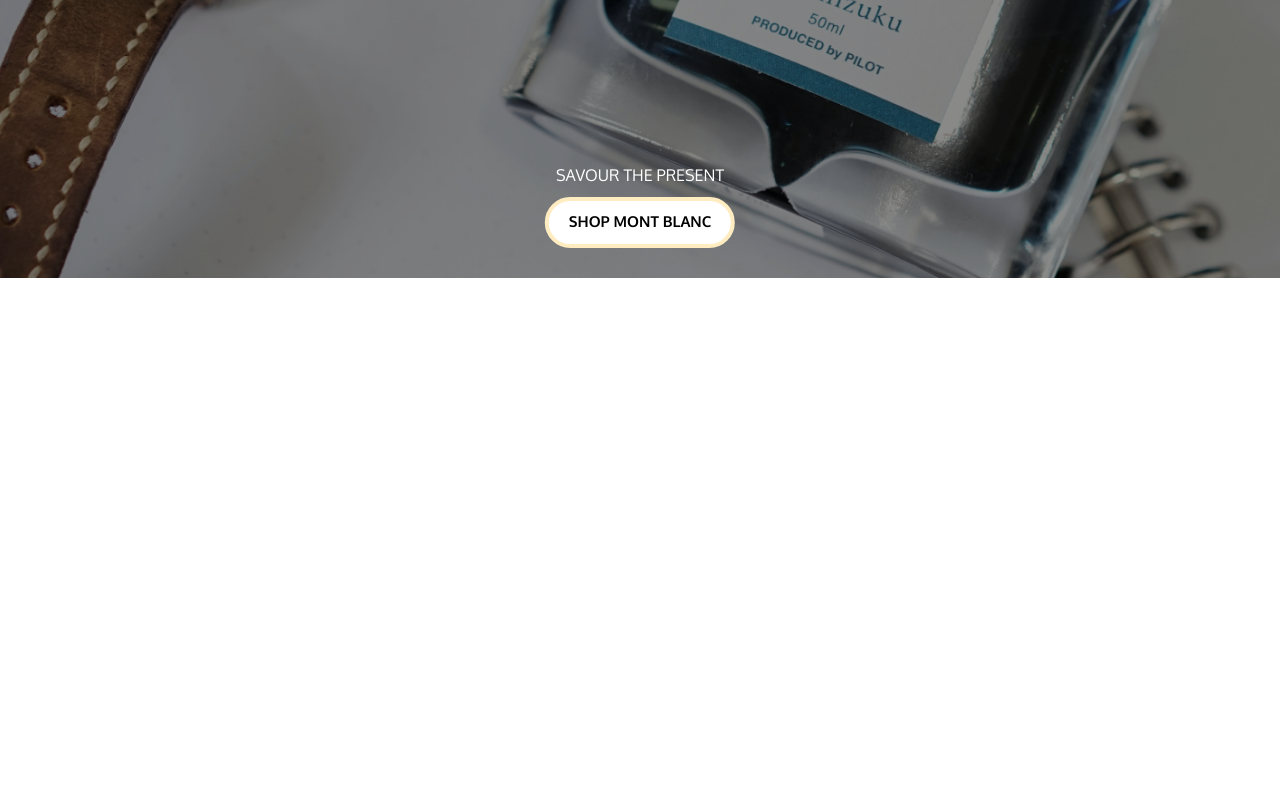
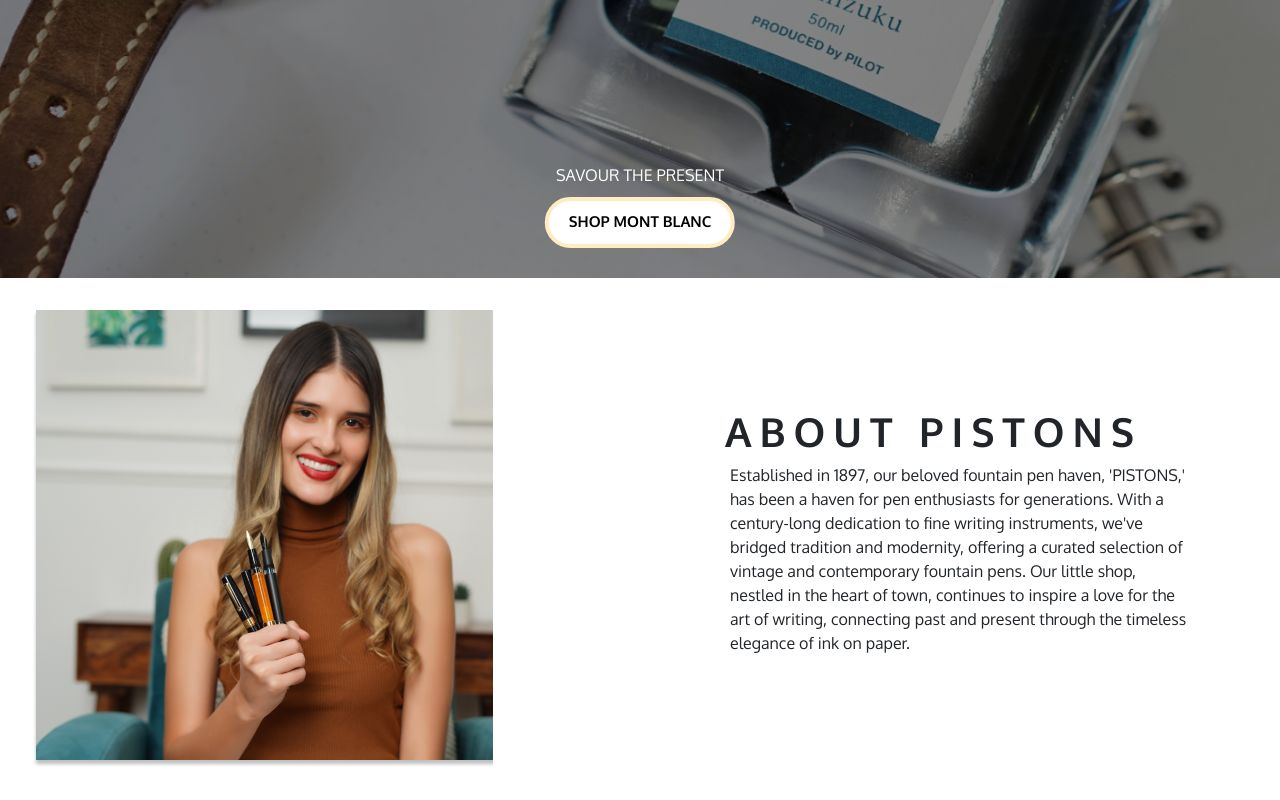
Before and after one commit to harshit-070/Elitefit-AI-Assignment, a Vue app: page / in a window 1280 px wide. Shown: the part 1968-2768 px from the top of the page. Before the commit the page ends 2246 px from the top, so only its background shows below. Built offline with nearby package versions, Linux system fonts and the light colour scheme.

Commit message:
Created the about section

```diff
--- a/src/App.vue
+++ b/src/App.vue
@@ -2,16 +2,18 @@
   <div>
     <Navbar />
     <Hero />
+    <About />
   </div>
 </template>
 
 <script>
 import Navbar from "./components/Navbar.vue";
 import Hero from "./components/Hero/Hero";
+import About from "./components/About/About.vue";
 
 export default {
   name: "App",
-  components: { Navbar, Hero },
+  components: { Navbar, Hero, About },
 };
 </script>
 
--- /dev/null
+++ b/src/components/About/About.vue
@@ -0,0 +1,25 @@
+<template>
+  <div id="about">
+    <div class="container">
+      <div class="row">
+        <div class="col-lg-6 col-md-12"><Swipe /></div>
+        <div class="col-lg-6 col-md-12"><Content /></div>
+      </div>
+    </div>
+  </div>
+</template>
+
+<script>
+import Swipe from "./Swipe.vue";
+import Content from "./Content.vue";
+
+export default {
+  name: "about",
+  components: {
+    Swipe,
+    Content,
+  },
+};
+</script>
+
+<style></style>
--- /dev/null
+++ b/src/components/About/Content.vue
@@ -0,0 +1,39 @@
+<template>
+  <div
+    class="container d-flex flex-column justify-content-center align-items-center h-100"
+  >
+    <div>
+      <h1>ABOUT PISTONS</h1>
+      <div>
+        <p>
+          Established in 1897, our beloved fountain pen haven, 'PISTONS,' has
+          been a haven for pen enthusiasts for generations. With a century-long
+          dedication to fine writing instruments, we've bridged tradition and
+          modernity, offering a curated selection of vintage and contemporary
+          fountain pens. Our little shop, nestled in the heart of town,
+          continues to inspire a love for the art of writing, connecting past
+          and present through the timeless elegance of ink on paper.
+        </p>
+      </div>
+    </div>
+  </div>
+</template>
+
+<script>
+export default {
+  name: "Content",
+};
+</script>
+
+<style scoped>
+h1 {
+  font-weight: 700;
+  letter-spacing: 0.5rem;
+}
+
+div {
+  padding: 0px 5px;
+  width: 30rem;
+  max-width: 100%;
+}
+</style>
--- /dev/null
+++ b/src/components/About/Swipe.vue
@@ -0,0 +1,36 @@
+<template>
+  <div class="container m-0">
+    <div class="image-container">
+      <img src="../../assets/0.png" alt="Image" />
+    </div>
+  </div>
+</template>
+
+<script>
+export default {
+  name: "Swipe",
+};
+</script>
+
+<style scoped>
+.container {
+  width: 100%;
+  padding: 2rem;
+}
+
+.image-container {
+  max-width: 80%;
+  height: auto;
+  overflow-x: scroll;
+}
+
+@media (max-width: 768px) {
+  .image-container {
+    max-width: 100%;
+  }
+
+  img {
+    height: 18rem;
+  }
+}
+</style>
```
Also changed, not shown: src/assets/0.png (added).
